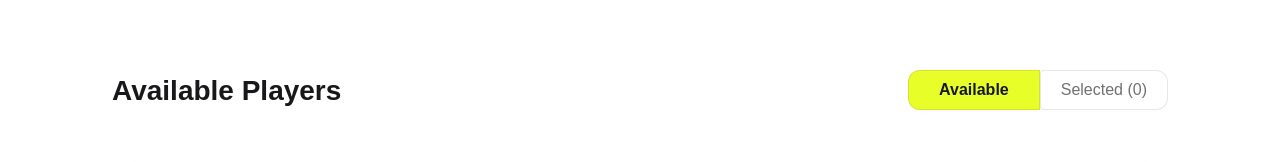
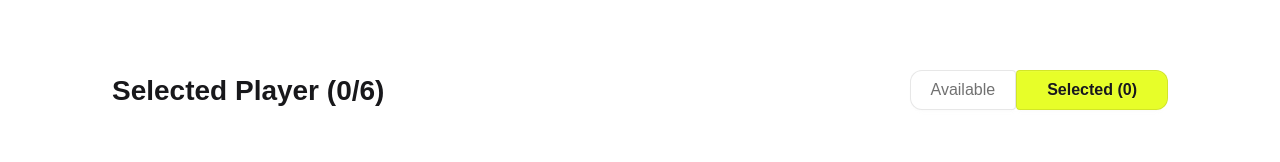
Before and after one commit to MostafijurRuman/BPL-Dream11, a React (Vite) app: page / in a window 1280 px wide. Both pictures are taken after a click on the button "Selected (0)". Shown: the part 586-748 px from the top of the page. Built offline with nearby package versions, Linux system fonts and the light colour scheme.

Commit message:
UI Almost Done

```diff
--- a/package.json
+++ b/package.json
@@ -14,6 +14,7 @@
     "react": "^19.0.0",
     "react-dom": "^19.0.0",
     "react-icons": "^5.5.0",
+    "react-toastify": "^11.0.5",
     "tailwindcss": "^4.1.4"
   },
   "devDependencies": {
--- a/src/App.jsx
+++ b/src/App.jsx
@@ -1,15 +1,50 @@
+import { useEffect, useState } from "react"
 import Body from "./Components/Body/Body"
 import Footer from "./Components/Footer/Footer"
 import Header from "./Components/Header/Header"
+import { ToastContainer, toast } from 'react-toastify';
 
 function App() {
+  const [allPlayers,setAllPlayers] = useState([]);
+  useEffect(()=>{
+      fetch('../../../public/Players.json')
+      .then(res => res.json())
+      .then(data => setAllPlayers(data))
+  },[])
 
+  const notifyCoinsAdded = () => {
+    toast.success("Credit Added to your Account!");
+  };
+  const [coins,setCoins]=useState(0);
+  const handelFreeCredit = () =>{
+    setCoins(coins + 600000);
+  }
+  const [selected,setSelected] = useState([]);
+  const handelChoosePlayer = player =>{
+    const newSelectedPlayers = [...selected,player]
+    setSelected(newSelectedPlayers)
+  }
 
   return (
     <>
       <div className="max-w-screen-4xl mx-auto px-6 md:px-16 lg:px-28">
-      <Header></Header>
-      <Body></Body>
+      <Header handelFreeCredit={handelFreeCredit} notifyCoinsAdded={notifyCoinsAdded} coins={coins}></Header>
+      <ToastContainer
+      position="top-center"
+      autoClose={5000}
+      hideProgressBar={false}
+      newestOnTop={false}
+      closeOnClick={false}
+      rtl={false}
+      pauseOnFocusLoss
+      draggable
+      pauseOnHover
+      theme="light"
+
+      />
+
+      <Body handelChoosePlayer={handelChoosePlayer} selected={selected} allPlayers={allPlayers}></Body>
+
 
       </div>
       <Footer></Footer>
--- a/src/Components/Body/Body.jsx
+++ b/src/Components/Body/Body.jsx
@@ -1,23 +1,70 @@
 import Players from "./Players";
+import Selectedplayer from './Selectedplayer'
 
 
-const Body = () => {
+const Body = ({handelChoosePlayer,selected,allPlayers}) => {
+    const handelSelected =() =>{
+        const available = document.getElementById('available');
+        const selected = document.getElementById('selected');
+
+        available.classList.add('hidden')
+        selected.classList.remove('hidden')
+
+    };
+
+    const handelAvailable =() =>{
+        const available = document.getElementById('available');
+        const selected = document.getElementById('selected');
+
+        available.classList.remove('hidden')
+        selected.classList.add('hidden')
+
+    };
+
+
     return (
         <div>
+
+
+            {/* Available Section */}
+            <div id="available" className="">
                 <div className="flex justify-between mt-[88px] mb-8">
                     <div>
                         <h1 className="text-[28px] font-bold">Available Players</h1>
                     </div>
 
                     <div>
-                    <button className="btn font-bold text-[16px] px-[30px] py-[14px] rounded-l-[12px] rounded-r-none border border-[rgba(19,19,19,0.10)] bg-[#E7FE29]">Available</button>
-                    <button className="btn text-[16px] font-normal text-[#13131399] rounded-tr-[12px] rounded-br-[12px] border-t border-r border-b border-solid border-[rgba(19,19,19,0.10)] bg-white px-5 py-[14px]">Selected (0)</button>
+                        <button className="btn font-bold text-[16px] px-[30px] py-[14px] rounded-l-[12px] rounded-r-none border border-[rgba(19,19,19,0.10)] bg-[#E7FE29]">
+                            Available</button>
+                        <button onClick={handelSelected}  className="btn text-[16px] font-normal text-[#13131399] rounded-tr-[12px] rounded-br-[12px] border-t border-r border-b border-solid border-[rgba(19,19,19,0.10)] bg-white px-5 py-[14px]">
+                            Selected ({selected.length})</button>
+                    </div>
+                </div>
+                <Players handelChoosePlayer={handelChoosePlayer} allPlayers={allPlayers}></Players>
+            </div>
+         {/* Selected Section */}
+         <div id="selected" className="hidden">
+                <div className="flex justify-between mt-[88px] mb-8">
+                    <div>
+                        <h1 className="text-[28px] font-bold">Selected Player ({selected.length}/6)</h1>
+                    </div>
+
+                    <div>
+                        <button onClick={handelAvailable} className="btn text-[16px] font-normal text-[#13131399] rounded-l-[12px] border border-[rgba(19,19,19,0.10)] bg-white px-5 py-[14px]">
+                        Available
+                        </button>
+                        <button className="btn font-bold text-[16px] px-[30px] py-[14px] rounded-tr-[12px] rounded-br-[12px] border border-[rgba(19,19,19,0.10)] bg-[#E7FE29]">
+                        Selected ({selected.length})
+                        </button>
+
+                    </div>
+                </div>
+                {/* Selected Players */}
+                <div>
+                  {selected.map(player => <Selectedplayer player={player}></Selectedplayer>)}
                 </div>
          </div>
 
-
-
-            <Players></Players>
 
         </div>
     );
--- a/src/Components/Body/Player.jsx
+++ b/src/Components/Body/Player.jsx
@@ -1,7 +1,8 @@
 import React from 'react'
 import { FaUser, FaFlag } from "react-icons/fa";
 
-export default function Player({player}) {
+export default function Player({player,handelChoosePlayer}) {
+
     return (
 
             <div className="bg-white rounded-xl shadow-md  p-3">
@@ -38,7 +39,7 @@ export default function Player({player}) {
               </div>
             </div>
 
-            <button className="mt-3 w-full bg-gray-100 hover:bg-gray-200 text-gray-800 text-sm font-medium py-1.5 rounded-md transition">
+            <button onClick={()=>handelChoosePlayer(player)} className="mt-3 w-full bg-gray-100 hover:bg-gray-200 text-gray-800 text-sm font-medium py-1.5 rounded-md transition">
               Choose Player
             </button>
           </div>
--- a/src/Components/Body/Players.jsx
+++ b/src/Components/Body/Players.jsx
@@ -1,19 +1,14 @@
-import { useEffect, useState } from "react"
+
 import Player from "./Player";
 
 
-export default function Players() {
-    const [Players,setPlayers] = useState([]);
-    useEffect(()=>{
-        fetch('../../../public/Players.json')
-        .then(res => res.json())
-        .then(data => setPlayers(data))
-    },[])
+export default function Players({handelChoosePlayer,allPlayers}) {
+
   return (
     <div className="p-4">
       <div className="grid grid-cols-1  md:grid-cols-3 gap-6">
-        {Players.map(player => (
-          <Player key={player.playerId} player={player} />
+        {allPlayers.map(player => (
+          <Player key={player.playerId} player={player} handelChoosePlayer={handelChoosePlayer} />
         ))}
       </div>
     </div>
--- /dev/null
+++ b/src/Components/Body/Selectedplayer.jsx
@@ -0,0 +1,22 @@
+import { RiDeleteBin5Line } from "react-icons/ri";
+
+export default function Selectedplayer({player}) {
+    const {name,battingType,image} =player;
+  return (
+    <div className="flex justify-between items-center p-6 rounded-3xl border border-[#1313131A] mb-6">
+            <div className="flex items-center gap-6 ">
+                <div>
+                    <img className="w-20 h-20 rounded-2xl" src={image} alt="" />
+                </div>
+                <div>
+                    <h1 className="text-2xl font-semibold">{name}</h1>
+                    <p className="text-[16px] font-normal text-[#13131399]">{battingType}</p>
+                </div>
+            </div>
+
+            <div>
+                <button><RiDeleteBin5Line className="text-2xl text-red-400" /></button>
+            </div>
+    </div>
+  )
+}
--- a/src/Components/Header/Header.jsx
+++ b/src/Components/Header/Header.jsx
@@ -2,7 +2,7 @@ import logo from '../../assets/logo.png'
 import dolor from '../../assets/dollar.png'
 import banner from '../../assets/banner-main.png'
 
-export default function Header() {
+export default function Header({handelFreeCredit,coins,notifyCoinsAdded}) {
     return (
        <div>
          <div className="flex items-center justify-between py-6 sticky ">
@@ -16,8 +16,8 @@ export default function Header() {
                     <li>Teams</li>
                     <li>Schedules</li>
                     <li>
-                        <button className="bg-white text-black font-semibold px-5 py-2 rounded-xl border-[#1313131A] shadow flex items-center space-x-2">
-                            <span>0 Coin</span>
+                        <button  className="bg-white text-black font-semibold px-5 py-2 rounded-xl border-[#1313131A] shadow flex items-center space-x-2">
+                            <span>{coins} Coin</span>
                             <img src={dolor} alt="" className="inline-block" />
                         </button>
                     </li>
@@ -46,7 +46,7 @@ export default function Header() {
         <p className="text-sm md:text-[24px] font-medium text-[#FFFFFFB2]">
           Beyond Boundaries Beyond Limits
         </p>
-        <button className="mt-4 bg-lime-300 text-black px-5 py-2 rounded-lg font-semibold hover:bg-lime-400 transition">
+        <button onClick={()=>{handelFreeCredit();notifyCoinsAdded();}} className="mt-4 bg-lime-300 text-black px-5 py-2 rounded-lg font-semibold hover:bg-lime-400 transition">
           Claim Free Credit
         </button>
       </div>
```
Also changed, not shown: 1 other file (tests, documents, lock files or other folders). Lines whose indentation alone changed are shown as unchanged.
